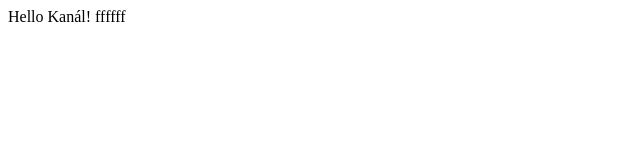
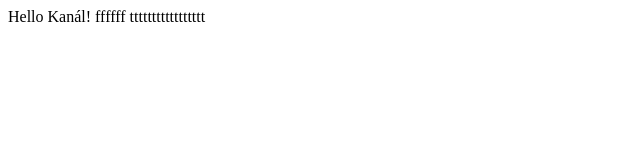
Before and after one commit to sanyika3/2, a plain HTML site: page index.html in a window 1280 px wide. Shown: the full height of the page, 0-640 px from the left. Drawn offline with Linux system fonts and the light colour scheme.

Commit message:
harmadik

```diff
--- a/index.html
+++ b/index.html
@@ -8,5 +8,6 @@
 <body>
     Hello Kanál!
     ffffff
+    ttttttttttttttttt
 </body>
 </html>
```
